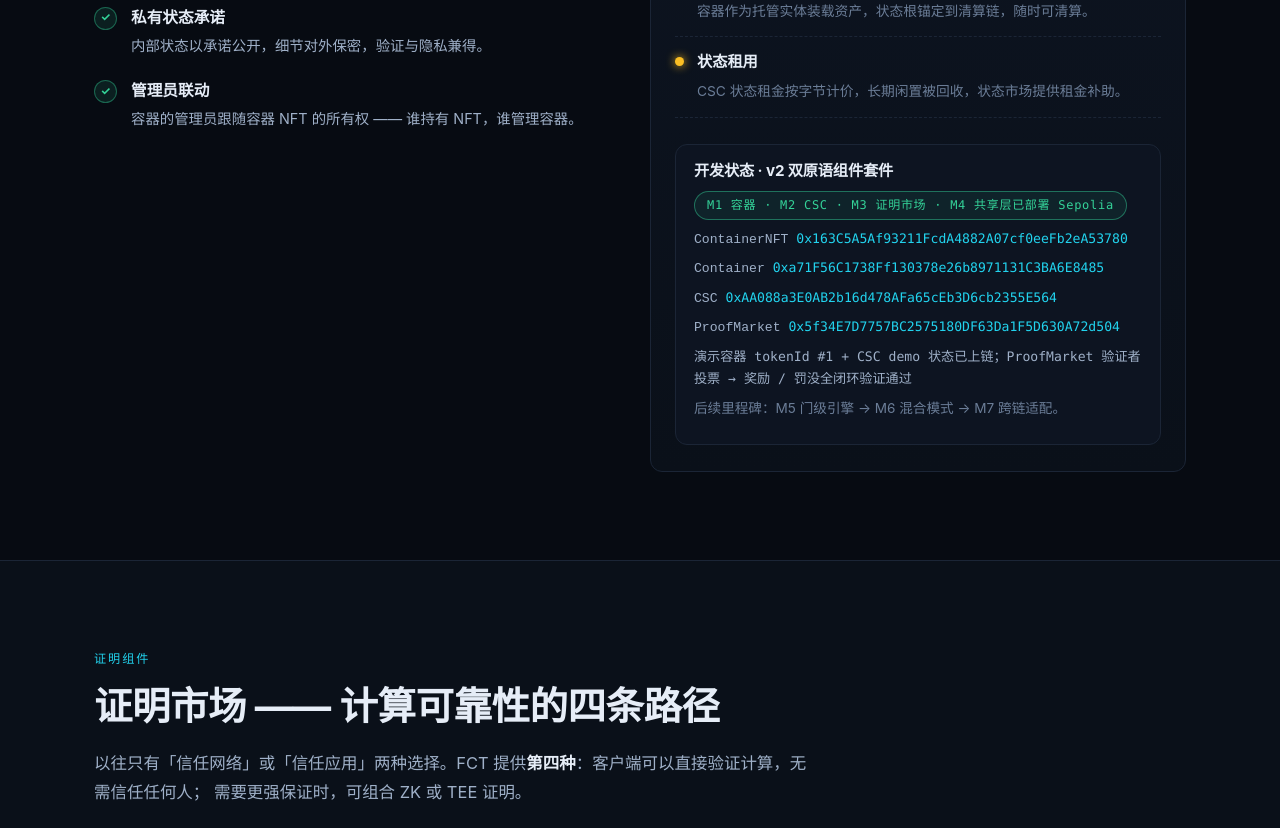
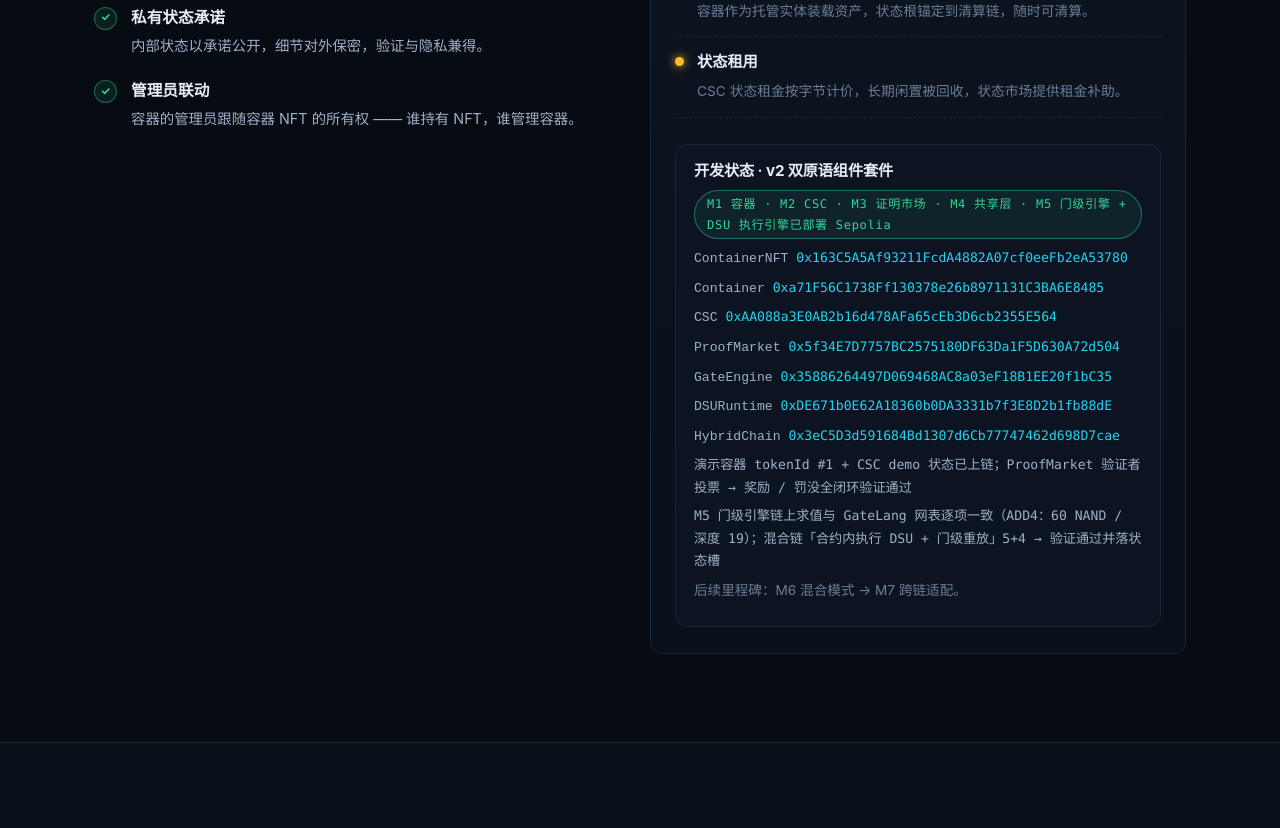
Before and after one commit to functioncomplete/web, a plain HTML site: page index.html in a window 1280 px wide. Shown: the part 4027-4855 px from the top of the page. Drawn offline with Linux system fonts and the light colour scheme.

Commit message:
website: M5 门级引擎 + DSU 执行引擎已部署 Sepolia（状态/地址/路线图 + EN 词典同步）

```diff
--- a/index.html
+++ b/index.html
@@ -303,15 +303,19 @@
 
         <div class="deploy-status reveal">
           <h4 data-i18n="ctr.statusH">开发状态 · v2 双原语组件套件</h4>
-          <p><span class="status-pill status-live" data-i18n="ctr.status1">M1 容器 · M2 CSC · M3 证明市场 · M4 共享层已部署 Sepolia</span></p>
+            <p><span class="status-pill status-live" data-i18n="ctr.status1">M1 容器 · M2 CSC · M3 证明市场 · M4 共享层 · M5 门级引擎 + DSU 执行引擎已部署 Sepolia</span></p>
             <ul class="deploy-list">
               <li><code>ContainerNFT</code> <span class="addr">0x163C5A5Af93211FcdA4882A07cf0eeFb2eA53780</span></li>
               <li><code>Container</code> <span class="addr">0xa71F56C1738Ff130378e26b8971131C3BA6E8485</span></li>
               <li><code>CSC</code> <span class="addr">0xAA088a3E0AB2b16d478AFa65cEb3D6cb2355E564</span></li>
               <li><code>ProofMarket</code> <span class="addr">0x5f34E7D7757BC2575180DF63Da1F5D630A72d504</span></li>
+              <li><code>GateEngine</code> <span class="addr">0x35886264497D069468AC8a03eF18B1EE20f1bC35</span></li>
+              <li><code>DSURuntime</code> <span class="addr">0xDE671b0E62A18360b0DA3331b7f3E8D2b1fb88dE</span></li>
+              <li><code>HybridChain</code> <span class="addr">0x3eC5D3d591684Bd1307d6Cb77747462d698D7cae</span></li>
               <li data-i18n="ctr.status2">演示容器 tokenId #1 + CSC demo 状态已上链；ProofMarket 验证者投票 → 奖励 / 罚没全闭环验证通过</li>
+              <li data-i18n="ctr.status4">M5 门级引擎链上求值与 GateLang 网表逐项一致（ADD4：60 NAND / 深度 19）；混合链「合约内执行 DSU + 门级重放」5+4 → 验证通过并落状态槽</li>
             </ul>
-          <p class="paths-note" data-i18n="ctr.status3">后续里程碑：M5 门级引擎 → M6 混合模式 → M7 跨链适配。</p>
+            <p class="paths-note" data-i18n="ctr.status3">后续里程碑：M6 混合模式 → M7 跨链适配。</p>
         </div>
       </div>
     </div>
@@ -405,7 +409,7 @@
             <li data-i18n="road.p1b">开发五类组件：容器、CSC、证明市场、DSU、门级引擎</li>
             <li data-i18n="road.p1c">在 Sepolia 测试网完成组件级验证与集成测试</li>
           </ul>
-          <p class="tl-value" data-i18n="road.p1v">当前进度：M1 容器 · M2 CSC · M3 证明市场已在 Sepolia 上线并完成链上验证；DSU / 门级引擎开发中</p>
+            <p class="tl-value" data-i18n="road.p1v">当前进度：M1 容器 · M2 CSC · M3 证明市场 · M4 共享层 · M5 门级引擎 + DSU 执行引擎已在 Sepolia 上线并完成链上验证</p>
         </div>
       </li>
       <li class="reveal">
--- a/js/main.js
+++ b/js/main.js
@@ -120,9 +120,10 @@
     'ctr.u3t': 'State rental',
     'ctr.u3d': 'CSC state rent is priced per byte; long-idle state is recycled, with state-market subsidies for rent.',
     'ctr.statusH': 'Development status · v2 dual-primitive component kit',
-    'ctr.status1': 'M1 Container · M2 CSC · M3 ProofMarket · M4 shared layer deployed on Sepolia',
+    'ctr.status1': 'M1 Container · M2 CSC · M3 ProofMarket · M4 shared layer · M5 gate engine + DSU runtime deployed on Sepolia',
     'ctr.status2': 'Demo container tokenId #1 + CSC demo state on-chain; ProofMarket validator vote → reward / slash loop verified',
-    'ctr.status3': 'Upcoming milestones: M5 gate engine → M6 hybrid mode → M7 cross-chain adapters.',
+    'ctr.status4': 'M5 gate engine evaluates on-chain identically to the GateLang netlist (ADD4: 60 NAND / depth 19); the hybrid chain "execute DSU in-contract + gate replay" verifies 5+4 and writes the state slot',
+    'ctr.status3': 'Upcoming milestones: M6 hybrid mode → M7 cross-chain adapters.',
 
     /* provable */
     'prv.eyebrow': 'Proof component',
@@ -172,7 +173,7 @@
     'road.p1a': 'Publish the FCT v2 dual-primitive spec and technical component whitepaper',
     'road.p1b': 'Build the five component classes: Container, CSC, proof market, DSU, gate engine',
     'road.p1c': 'Complete component-level verification and integration tests on Sepolia',
-    'road.p1v': 'Current status: M1 Container · M2 CSC · M3 ProofMarket · M4 shared layer live and verified on Sepolia; gate engine in progress',
+    'road.p1v': 'Current status: M1 Container · M2 CSC · M3 ProofMarket · M4 shared layer · M5 gate engine + DSU runtime live and verified on Sepolia',
     'road.p2t': 'Ethereum adapter + Robinhood Chain',
     'road.p2a': 'Ethereum adapter audited independently, then mainnet liquidation/verifier deployment',
     'road.p2b': 'Robinhood Chain (Arbitrum Orbit + Nitro) near-zero-cost migration',
```
Lines whose indentation alone changed are shown as unchanged.
